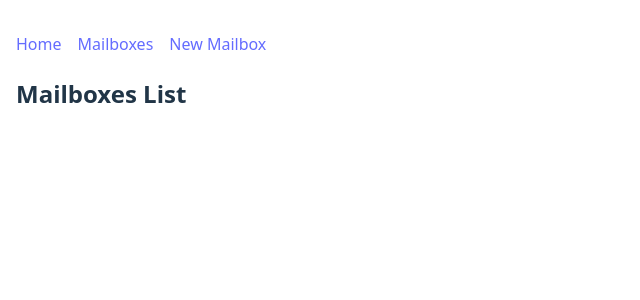
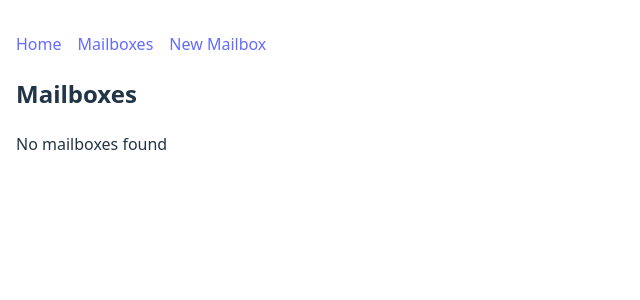
Before and after one commit to ssmlee10/react-router-dom-lab, a React (Vite) app: page /mailboxes in a window 1280 px wide. Shown: the top 300 px of the page, without its empty margins (0-640 px from the left). Built offline with nearby package versions, Linux system fonts and the light colour scheme.

Commit message:
create mailbox list

```diff
--- a/src/App.jsx
+++ b/src/App.jsx
@@ -13,13 +13,14 @@ const App = () => {
     setMailboxes([...mailboxes, newMailbox]);
   };
 
+
   return (
     <>
       <NavBar />
       <Routes>
         <Route path="/" element={<h1>Post Office</h1>}></Route>
-        <Route path="/mailboxes" element={<MailboxList />} />
-        <Route path="/new-mailbox" element={<MailboxForm />} />
+        <Route path="/mailboxes" element={<MailboxList mailboxes={mailboxes}/>} />
+        <Route path="/new-mailbox" element={<MailboxForm addBox={addBox}/>} />
         <Route path="/mailboxes/:mailboxId" element={<MailboxDetails />} />
       </Routes>
     </>
--- a/src/components/MailboxForm/MailboxForm.jsx
+++ b/src/components/MailboxForm/MailboxForm.jsx
@@ -7,6 +7,8 @@ const MailboxForm = ({ addBox }) => {
     boxSize: "Small",
   });
 
+  const navigate = useNavigate();
+
   const boxSize = {
     Small: "Small",
     Medium: "Medium",
@@ -14,13 +16,14 @@ const MailboxForm = ({ addBox }) => {
   };
 
   const handleChange = ({ target }) => {
-    setFormData({ ...formData, [target.boxholder]: target.value });
+    setFormData({ ...formData, [target.name]: target.value });
   };
 
   const handleSubmit = (evt) => {
     evt.preventDefault();
     addBox(formData);
     setFormData({ boxOwner: "", boxSize: "Small" });
+    navigate('/mailboxes');
   };
 
   return (
@@ -28,17 +31,20 @@ const MailboxForm = ({ addBox }) => {
       <h2>New Mailbox</h2>
       <form onSubmit={handleSubmit}>
         {/* Boxholder Name */}
-        <label htmlFor="boxholder">Enter a Boxholder:</label>
+        <label htmlFor="boxOwner">Enter a Boxholder:</label>
         <input
           type="text"
-          id="boxholder"
-          name="boxholder"
+          id="boxOwner"
+          name="boxOwner"
           value={formData.boxOwner}
           onChange={handleChange}
           required
         />
         <label htmlFor="boxSize">Select a Box Size:</label>
-        <select>
+        <select
+        name="boxSize"
+        value={formData.boxSize}
+        onChange={handleChange}>
           {Object.entries(boxSize).map(([key, value]) => (
             <option key={key} value={key}>
               {value}
--- a/src/components/MailboxList/MailboxList.jsx
+++ b/src/components/MailboxList/MailboxList.jsx
@@ -1,20 +1,20 @@
 import { Link } from 'react-router';
 
-const MailboxList = (props) => {
-    console.log(props);
-
-    return (
-        <>
-        <h2>Mailboxes List</h2>
-        <ul>
-            {/* {props.mail.map((currentMail) => {
-                <li>
-                    current mail
-                </li>
-            })} */}
-        </ul>
-        </>
-    )
-}
+const MailboxList = ({ mailboxes }) => {
+  return (
+    <main>
+      <h2>Mailboxes</h2>
+ <div>
+        {mailboxes.length === 0 ? (
+          <p>No mailboxes found</p>
+        ) : (
+          mailboxes.map(({ _id }) => (
+            <Link key={_id} to={`/mailboxes/${_id}`}>Mailbox {_id} </Link>
+          ))
+        )}
+      </div>
+    </main>
+  );
+};
 
 export default MailboxList;
```
